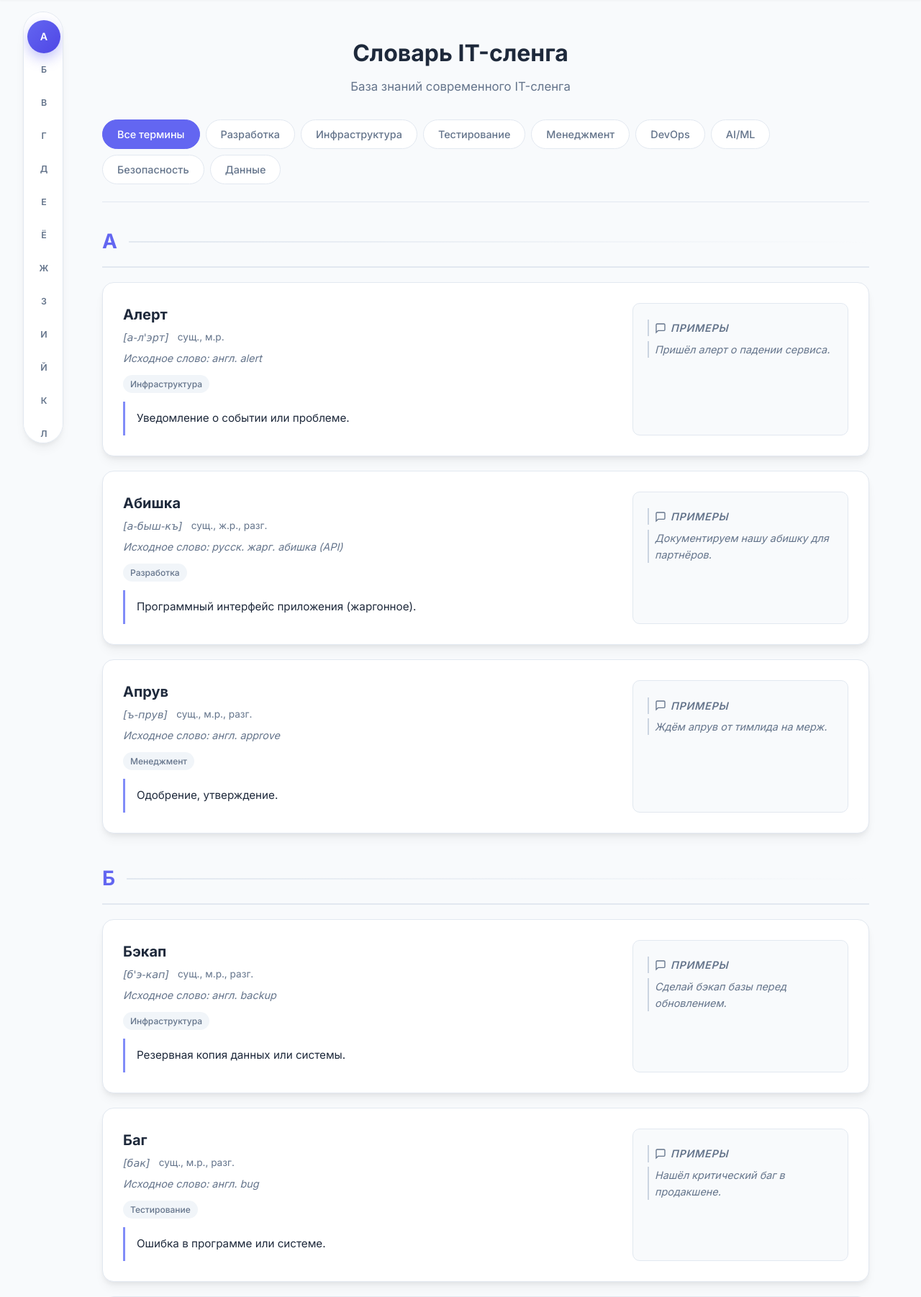
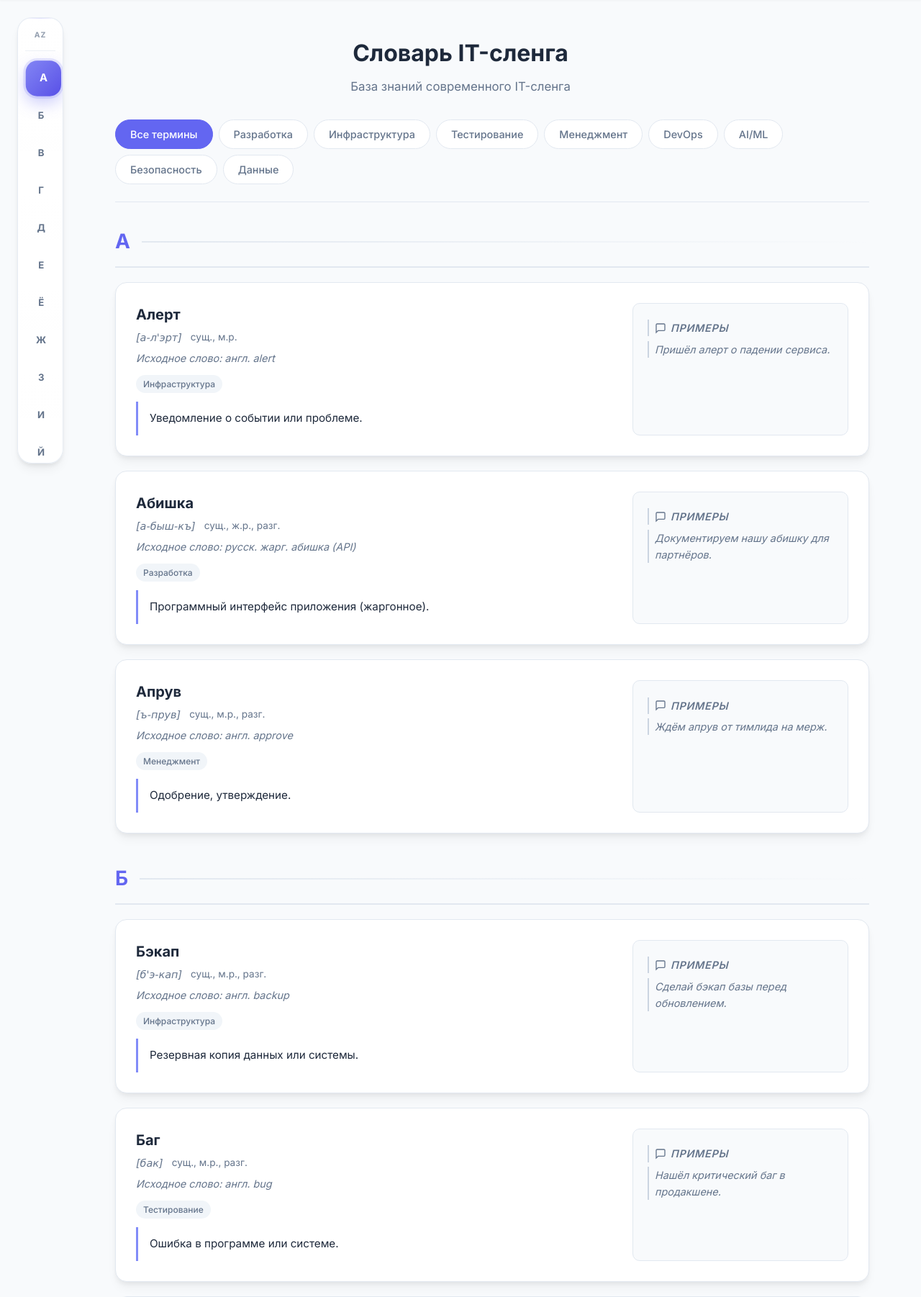
Before and after one commit to klesnin330-del/it-slang-dictionary, a Flask app: page / in a window 1280 px wide. Shown: the part 88-1890 px from the top of the page at 72% size. Run offline with Flask 3, Linux system fonts and the light colour scheme; data comes from the database, SQL or seed files in the repository.

Commit message:
update branch

```diff
--- a/templates/base.html
+++ b/templates/base.html
@@ -278,12 +278,12 @@
             border-color: var(--primary);
         }
 
-        /* Сайдбар с алфавитом */
+        /* Сайдбар с алфавитом - УЛУЧШЕННЫЙ ДИЗАЙН */
         .alphabet-sidebar {
             position: fixed;
-            left: 32px;
-            top: calc(var(--header-height) + 16px);
-            width: 56px;
+            left: 24px;
+            top: calc(var(--header-height) + 24px);
+            width: 64px;
             flex-shrink: 0;
             z-index: 100;
         }
@@ -291,61 +291,161 @@
         .alphabet-sidebar-inner {
             display: flex;
             flex-direction: column;
-            gap: 6px;
-            background: var(--card-bg);
-            padding: 14px 8px;
-            border-radius: 50px;
-            box-shadow: var(--shadow);
-            border: 1px solid var(--border);
-            max-height: calc(100vh - 200px);
+            gap: 8px;
+            background: linear-gradient(180deg, rgba(255, 255, 255, 0.98) 0%, rgba(255, 255, 255, 0.96) 100%);
+            padding: 16px 10px;
+            border-radius: 20px;
+            box-shadow:
+                0 4px 6px -1px rgba(0, 0, 0, 0.07),
+                0 10px 15px -3px rgba(0, 0, 0, 0.06),
+                0 0 0 1px rgba(255, 255, 255, 0.5) inset;
+            border: 1px solid rgba(226, 232, 240, 0.8);
+            backdrop-filter: blur(20px) saturate(180%);
+            max-height: calc(100vh - 180px);
             overflow-y: auto;
-            scrollbar-width: none;
-            transition: all 0.3s cubic-bezier(0.4, 0, 0.2, 1);
+            overflow-x: hidden;
+            scrollbar-width: thin;
+            scrollbar-color: rgba(99, 102, 241, 0.3) transparent;
+            transition: all 0.4s cubic-bezier(0.4, 0, 0.2, 1);
+            position: relative;
+        }
+
+        .alphabet-sidebar-inner::before {
+            content: '';
+            position: absolute;
+            top: 0;
+            left: 0;
+            right: 0;
+            height: 1px;
+            background: linear-gradient(90deg, transparent, rgba(99, 102, 241, 0.2), transparent);
         }
 
         .alphabet-sidebar-inner:hover {
-            box-shadow: var(--shadow-hover);
+            box-shadow:
+                0 10px 15px -3px rgba(0, 0, 0, 0.1),
+                0 20px 25px -5px rgba(0, 0, 0, 0.08),
+                0 0 0 1px rgba(255, 255, 255, 0.6) inset;
+            transform: translateY(-2px);
         }
 
         .alphabet-sidebar-inner::-webkit-scrollbar {
-            display: none;
+            width: 4px;
+        }
+
+        .alphabet-sidebar-inner::-webkit-scrollbar-track {
+            background: transparent;
+            border-radius: 4px;
+        }
+
+        .alphabet-sidebar-inner::-webkit-scrollbar-thumb {
+            background: rgba(99, 102, 241, 0.3);
+            border-radius: 4px;
+            transition: background 0.2s;
+        }
+
+        .alphabet-sidebar-inner::-webkit-scrollbar-thumb:hover {
+            background: rgba(99, 102, 241, 0.5);
         }
 
         .alphabet-link {
-            width: 40px;
-            height: 40px;
+            width: 44px;
+            height: 44px;
             display: flex;
             align-items: center;
             justify-content: center;
             text-decoration: none;
-            font-size: 0.775rem;
-            font-weight: 600;
+            font-size: 0.825rem;
+            font-weight: 700;
             color: var(--text-secondary);
-            border-radius: 50%;
-            transition: all 0.25s cubic-bezier(0.4, 0, 0.2, 1);
+            border-radius: 14px;
+            transition: all 0.3s cubic-bezier(0.4, 0, 0.2, 1);
             flex-shrink: 0;
             background: transparent;
+            position: relative;
+            overflow: hidden;
+            letter-spacing: -0.02em;
+        }
+
+        .alphabet-link::before {
+            content: '';
+            position: absolute;
+            inset: 0;
+            background: linear-gradient(135deg, rgba(99, 102, 241, 0.08) 0%, rgba(99, 102, 241, 0.02) 100%);
+            opacity: 0;
+            transition: opacity 0.3s;
+        }
+
+        .alphabet-link::after {
+            content: '';
+            position: absolute;
+            bottom: -2px;
+            left: 50%;
+            transform: translateX(-50%) scaleX(0);
+            width: 60%;
+            height: 2px;
+            background: linear-gradient(90deg, var(--primary), var(--primary-light));
+            border-radius: 2px;
+            transition: transform 0.3s cubic-bezier(0.4, 0, 0.2, 1);
         }
 
         .alphabet-link:hover {
-            background: linear-gradient(135deg, var(--primary-light) 0%, var(--primary) 100%);
-            color: white;
-            transform: scale(1.12);
-            box-shadow: 0 4px 12px rgba(99, 102, 241, 0.3);
+            color: var(--primary);
+            background: rgba(99, 102, 241, 0.08);
+            transform: scale(1.08) translateX(2px);
+            box-shadow: 0 4px 12px rgba(99, 102, 241, 0.15);
+        }
+
+        .alphabet-link:hover::before {
+            opacity: 1;
+        }
+
+        .alphabet-link:hover::after {
+            transform: translateX(-50%) scaleX(1);
         }
 
         .alphabet-link.active {
             background: linear-gradient(135deg, var(--primary) 0%, var(--primary-dark) 100%);
             color: white;
-            transform: scale(1.15);
-            box-shadow: 0 6px 16px rgba(99, 102, 241, 0.4);
+            transform: scale(1.12) translateX(3px);
+            box-shadow:
+                0 8px 20px rgba(99, 102, 241, 0.35),
+                0 0 0 3px rgba(99, 102, 241, 0.15);
+            font-weight: 800;
+        }
+
+        .alphabet-link.active::after {
+            display: none;
+        }
+
+        .alphabet-link.active::before {
+            background: linear-gradient(135deg, rgba(255, 255, 255, 0.2) 0%, rgba(255, 255, 255, 0.05) 100%);
+            opacity: 1;
+        }
+
+        /* Индикатор текущей буквы сверху сайдбара */
+        .alphabet-sidebar-header {
+            display: flex;
+            align-items: center;
+            justify-content: center;
+            padding-bottom: 12px;
+            margin-bottom: 8px;
+            border-bottom: 1px solid rgba(226, 232, 240, 0.6);
+        }
+
+        .alphabet-sidebar-title {
+            font-size: 0.65rem;
+            font-weight: 700;
+            color: var(--text-secondary);
+            text-transform: uppercase;
+            letter-spacing: 0.1em;
+            opacity: 0.7;
         }
 
         /* Отступ для контента чтобы не наезжал на сайдбар */
         .content-area {
             flex: 1;
             min-width: 0;
-            padding-left: 70px; /* Отступ под фиксированный сайдбар */
+            padding-left: 88px; /* Увеличенный отступ под новый сайдбар */
         }
 
         /* Секции по буквам */
--- a/templates/index.html
+++ b/templates/index.html
@@ -16,6 +16,9 @@
     <!-- Левый сайдбар с алфавитом -->
     <aside class="alphabet-sidebar">
         <div class="alphabet-sidebar-inner">
+            <div class="alphabet-sidebar-header">
+                <span class="alphabet-sidebar-title">AZ</span>
+            </div>
             {% set alphabet = 'АБВГДЕЁЖЗИЙКЛМНОПРСТУФХЦЧШЩЪЫЬЭЮЯ' %}
             {% for letter in alphabet %}
                 <a href="#letter-{{ letter }}" class="alphabet-link" data-letter="{{ letter }}" title="Перейти к букве {{ letter }}">
```
Also changed, not shown: 1 other file.
